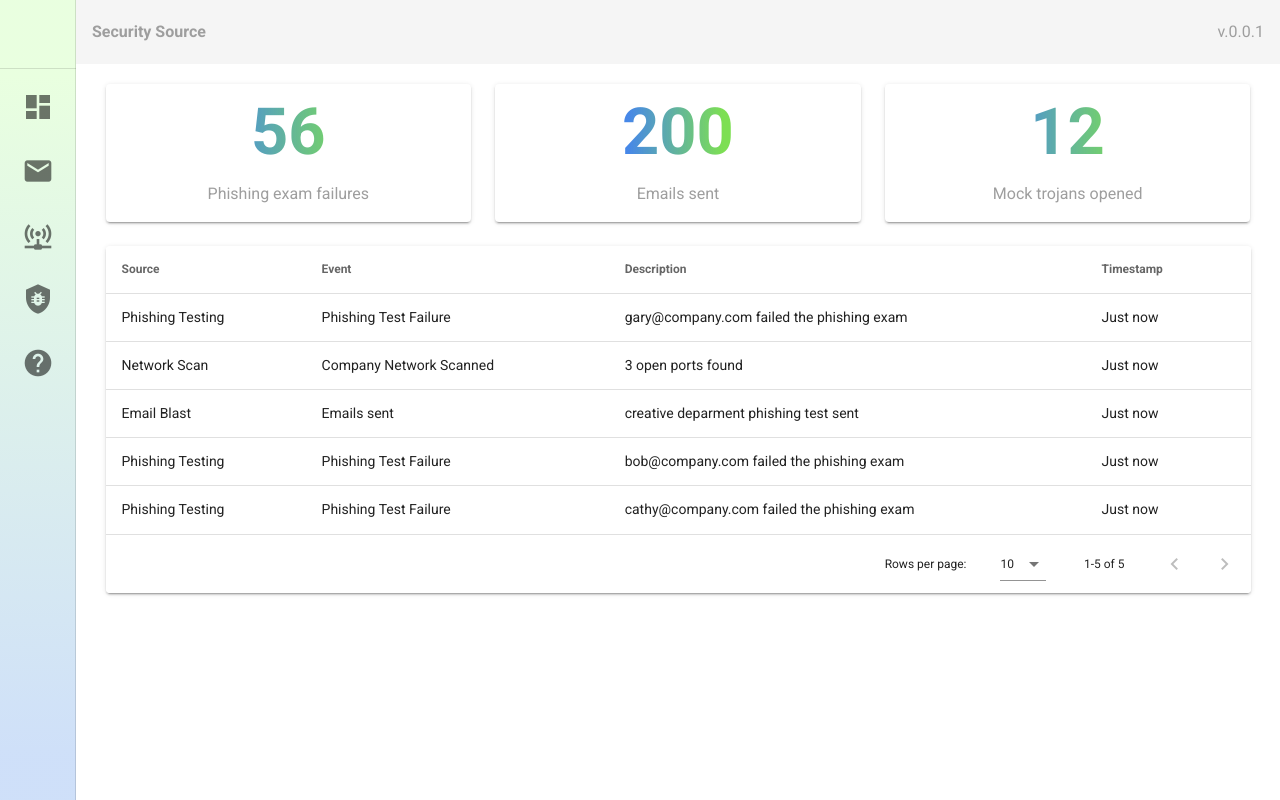
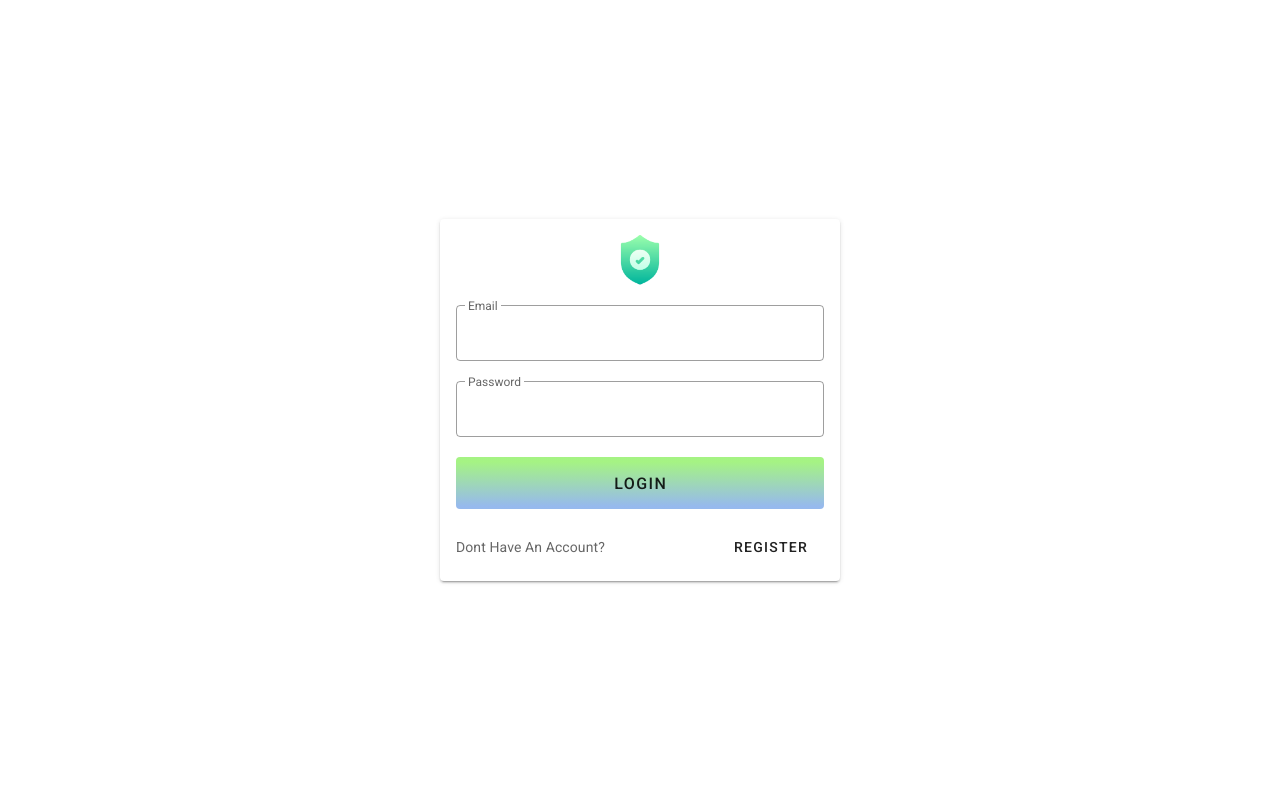
Before and after one commit to andrewscfl/security-source, a Vue app: page / in a window 1280 px wide. Built offline with nearby package versions, Linux system fonts and the light colour scheme.

Commit message:
authentication system

```diff
--- a/package.json
+++ b/package.json
@@ -13,9 +13,9 @@
   },
   "main": "background.js",
   "dependencies": {
+    "axios": "^1.2.0",
     "core-js": "^3.8.3",
     "node-nmap": "^4.0.0",
-    "pinia": "^2.0.22",
     "vue": "^2.6.14",
     "vue-router": "3",
     "vuetify": "^2.6.0"
--- a/src/App.vue
+++ b/src/App.vue
@@ -1,21 +1,52 @@
 <template>
   <v-app app>
-    <side-bar />
-    <application-header />
-    <v-main app>
-      <router-view></router-view>
-    </v-main>
+    <template v-if="token">
+      <side-bar />
+      <application-header />
+      <v-main app>
+        <router-view></router-view>
+      </v-main>
+    </template>
+    <template v-else>
+      <login-view @authenticated="getToken" />
+    </template>
   </v-app>
 </template>
 
 <script>
 import SideBar from "@/components/Global/SideBar.vue";
 import ApplicationHeader from "@/components/Global/ApplicationHeader.vue";
+import LoginView from "./views/LoginView.vue";
+
 export default {
   name: "App",
   components: {
     SideBar,
     ApplicationHeader,
+    LoginView,
+  },
+  data: () => ({
+    token: null,
+  }),
+  mounted() {
+    // //remove after initial mutate
+    // localStorage.setItem('token','lolfaketoken')
+    // //remove after intial mutate
+    this.getToken();
+    this.bindExpireWatcher();
+  },
+  methods: {
+    getToken() {
+      const hasToken = localStorage.getItem("token") !== "undefined";
+      this.token = hasToken ? localStorage.getItem("token") : null;
+    },
+    bindExpireWatcher() {
+      window.addEventListener("key-expired", () => {
+        console.log('RAN IN WATCHER')
+        localStorage.removeItem("token");
+        this.getToken();
+      });
+    },
   },
 };
 </script>
--- a/src/main.js
+++ b/src/main.js
@@ -1,20 +1,15 @@
 import Vue from 'vue'
 import App from './App.vue'
 import vuetify from './plugins/vuetify'
-import { createPinia, PiniaVuePlugin } from 'pinia'
 import VueRouter from 'vue-router';
 import HomeView from './views/HomeView.vue'
 import AboutView from './views/AboutView.vue'
 import NetworkView from './views/NetworkView.vue'
-
 Vue.use(VueRouter);
-Vue.use(PiniaVuePlugin)
-
-const pinia = createPinia()
 const router = new VueRouter({
   routes: [
     { path: '/', component: HomeView },
-    {path: '/about', component: AboutView },
+    { path: '/about', component: AboutView },
     { path: '/network', component: NetworkView }
   ]
 });
@@ -24,6 +19,5 @@ Vue.config.productionTip = false
 new Vue({
   vuetify,
   render: h => h(App),
-  pinia,
   router
 }).$mount('#app')
--- /dev/null
+++ b/src/utils/requests.js
@@ -0,0 +1,20 @@
+import axios from 'axios'
+export default class {
+    static token = null
+    constructor(){
+        this.axios = axios
+        this.baseUrl = process.env.NODE_ENV === 'development' ? 'http://localhost:5000' : localStorage.getItem('baseUrl') || 'https://api.securitysource.io'
+        this.token = localStorage.getItem('token')
+        this.token ? this.axios.defaults.headers.common['Authorization'] = 'Bearer ' + this.token : this.axios.defaults.headers.common['Authorization'] = null
+        this.get = this.axios.get
+        this.post = this.axios.post
+        this.put = this.axios.put
+        this.del = this.axios.del
+        this.axios.defaults.baseURL = this.baseUrl
+    }
+
+    setToken(token){
+        localStorage.setItem('token',token)
+        this.token = token
+    }
+}
--- a/src/views/HomeView.vue
+++ b/src/views/HomeView.vue
@@ -26,11 +26,30 @@
 <script>
 import StatisticCard from "@/components/Global/StatisticCard.vue";
 import EventsTable from "@/components/Global/EventsTable.vue";
+import Requests from '../utils/requests'
 export default {
   components: {
     StatisticCard,
     EventsTable,
   },
+  mounted(){
+    this.getInfo()
+  },
+  methods: {
+    async getInfo(){
+      try {
+        console.log('running get info')
+        const requests = new Requests()
+        const result = await requests.get('/api/phishing/active-phishing-campaigns')
+        console.log(result)
+      } catch (error) {
+        //run if key expires
+        console.log('ERRO BLOCK BEING RUn')
+        window.dispatchEvent(new CustomEvent('key-expired'))
+        console.log(error)
+      }
+    }
+  }
 };
 </script>
 
--- /dev/null
+++ b/src/views/LoginView.vue
@@ -0,0 +1,105 @@
+<template>
+  <div class="d-flex justify-center align-center fill-height">
+    <div>
+      <v-card width="400px">
+        <v-card-text>
+          <div class="d-flex justify-center align-center">
+            <img src="icon.png" width="50px" />
+          </div>
+          <v-text-field
+            outlined
+            persistent-placeholder
+            label="Email"
+            class="my-5"
+            hide-details
+            block
+            v-model="form.email"
+          ></v-text-field>
+          <v-text-field
+            outlined
+            persistent-placeholder
+            label="Password"
+            class="my-5"
+            hide-details
+            block
+            v-model="form.password"
+          ></v-text-field>
+          <v-btn
+            class="elevation-0 gradient-bg mb-5"
+            block
+            x-large
+            @click="login"
+            :class="{ shake: failed }"
+            :disabled="failed"
+            >Login</v-btn
+          >
+          <div class="d-flex justify-space-between mt-5">
+            <div class="d-flex align-center">Dont Have An Account?</div>
+            <div>
+              <v-btn text>Register</v-btn>
+            </div>
+          </div>
+        </v-card-text>
+      </v-card>
+    </div>
+  </div>
+</template>
+
+<script>
+import Requests from "../utils/requests";
+export default {
+  data: () => ({
+    form: {
+      email: "",
+      password: "",
+    },
+    failed: false,
+  }),
+  mounted(){
+    console.log(localStorage.getItem('token'))
+  },
+  methods: {
+    async login() {
+      try {
+        const requests = new Requests();
+        const { data } = await requests.post("/api/accounts/login", {
+          ...this.form,
+        });
+        requests.setToken(data.token)
+        this.$emit("authenticated");
+      } catch (error) {
+        this.failed = true;
+        setTimeout(() => {
+          this.failed = false;
+        }, 1000);
+        console.log(error);
+      }
+    },
+  },
+};
+</script>
+
+<style lang="scss" scoped>
+.shake {
+  animation: shake 0.82s cubic-bezier(0.36, 0.07, 0.19, 0.97);
+}
+@keyframes shake {
+  10%,
+  90% {
+    transform: translate3d(-1px, 0, 0);
+  }
+  20%,
+  80% {
+    transform: translate3d(2px, 0, 0);
+  }
+  30%,
+  50%,
+  70% {
+    transform: translate3d(-4px, 0, 0);
+  }
+  40%,
+  60% {
+    transform: translate3d(4px, 0, 0);
+  }
+}
+</style>
```
Also changed, not shown: src/main/nmap.js (deleted, +0 -7 lines), 1 other file (tests, documents, lock files or other folders).
